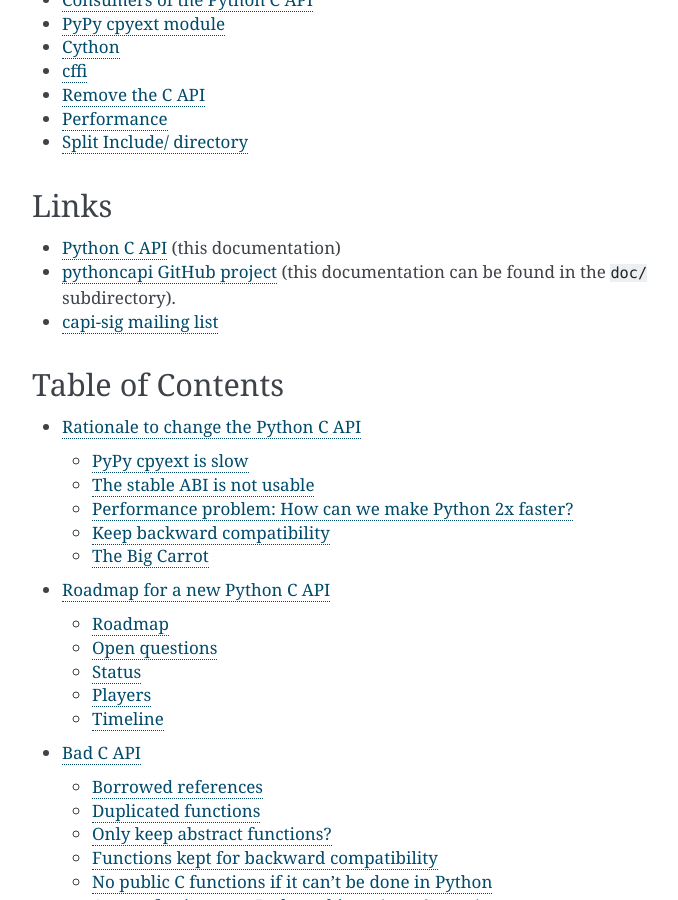
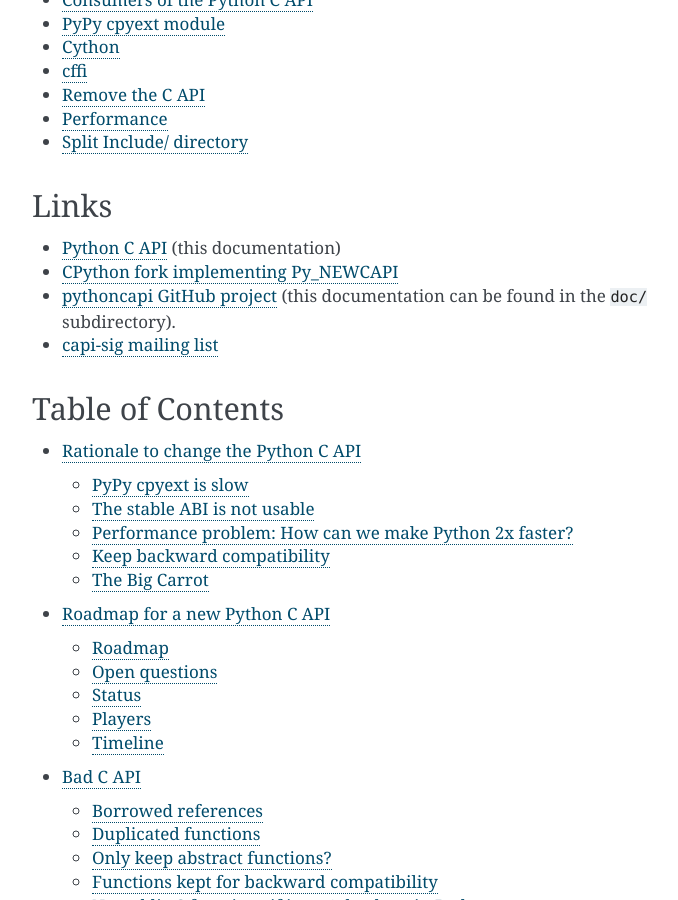
Before and after one commit to pythoncapi/pythoncapi, a Sphinx documentation site: the page built from doc/index.rst, in a window 1280 px wide and 900 px high, scrolled down 1093 px. Shown: the whole window, without its empty margins (388-1066 px from the left). Built offline with Sphinx 7.4.7, drawn with Linux system fonts in a browser that asks for light colours.

Commit message:
Add link to http://github.com/pythoncapi/cpython/

```diff
--- a/doc/index.rst
+++ b/doc/index.rst
@@ -62,6 +62,8 @@
 =====
 
 * `Python C API <https://pythoncapi.readthedocs.io/>`_ (this documentation)
+* `CPython fork implementing Py_NEWCAPI
+  <http://github.com/pythoncapi/cpython/>`_
 * `pythoncapi GitHub project <https://github.com/pythoncapi/pythoncapi/>`_
   (this documentation can be found in the ``doc/`` subdirectory).
 * `capi-sig mailing list
```
